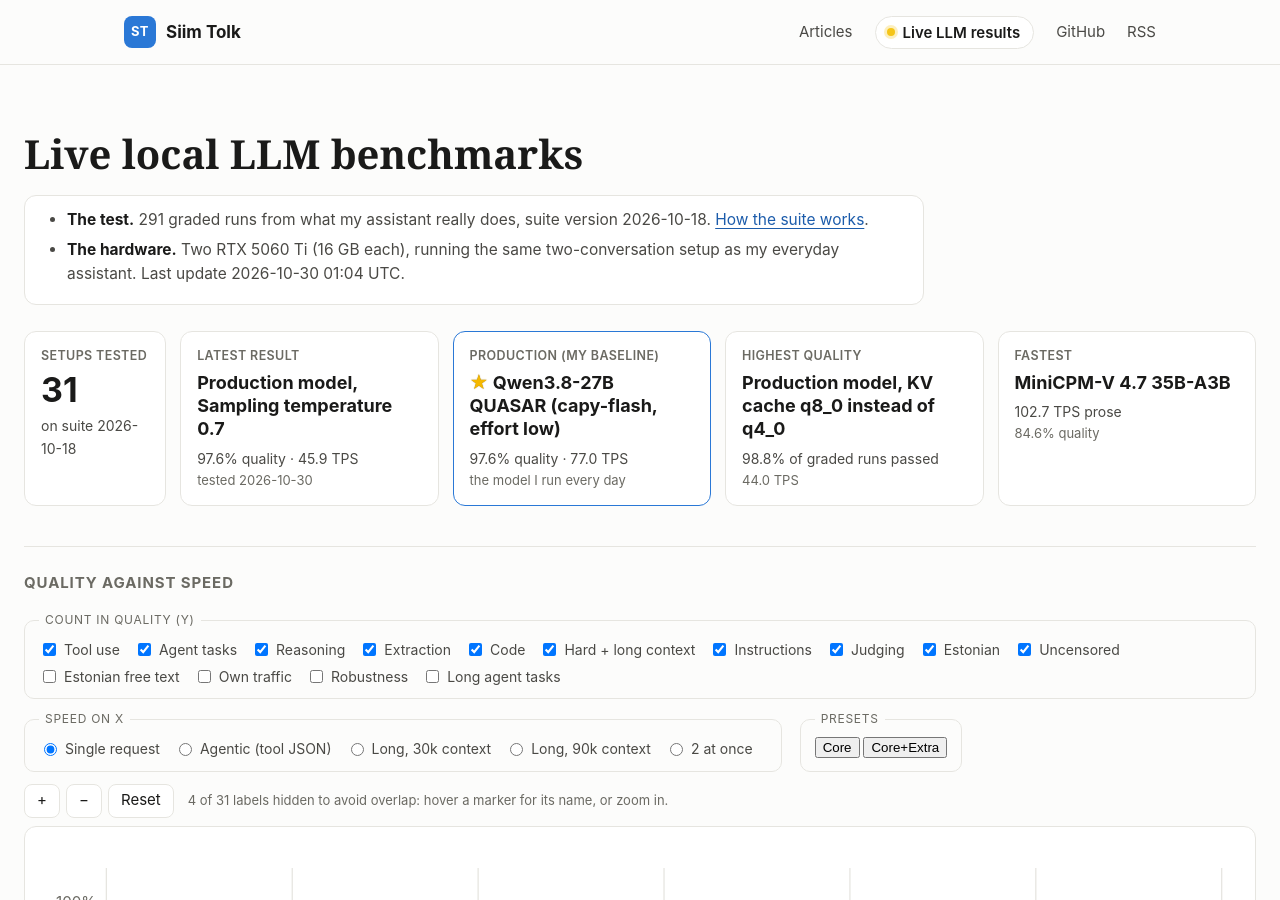
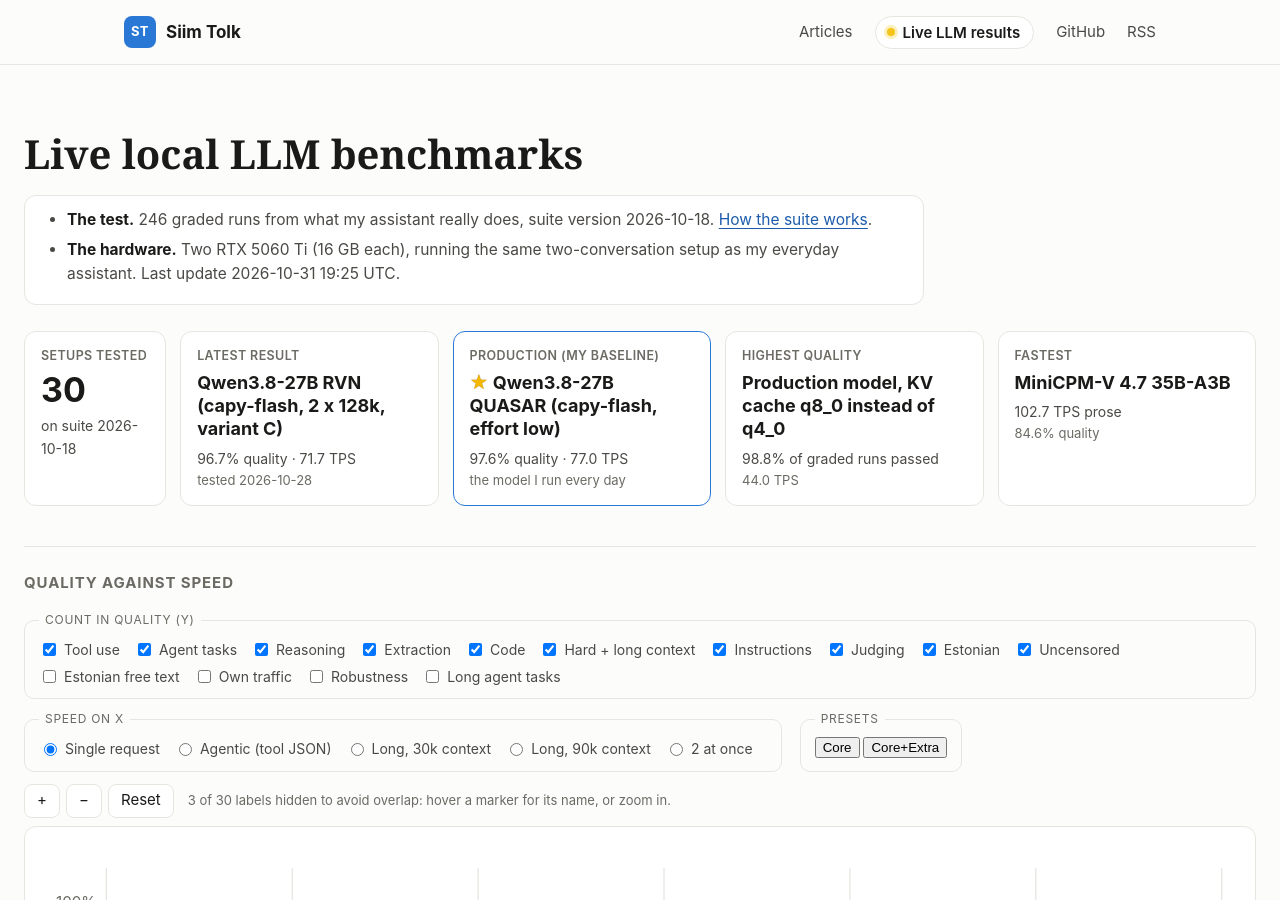
Before and after one commit to siimtolk/siimtolk.github.io, a Jekyll site: the page built from results/index.html, in a window 1280 px wide and 900 px high. Built offline with Jekyll 4.4.1, drawn with Linux system fonts in a browser that asks for light colours; some of the changed lines change nothing that is shown; some of the changed text lies outside the part shown.

Commit message:
Live results: capy-flash · Qwen3.8-27B RVN (2 x 128k, variant C) · NVFP4 (variant C, from BF16) · Heretic ARA · 0bserverx, 30 setups on suite 2026-10-18

```diff
--- a/_data/results.json
+++ b/_data/results.json
@@ -1,108 +1,10 @@
 {
- "generated": "2026-10-30 01:04 UTC",
+ "generated": "2026-10-31 19:25 UTC",
  "suite": "2026-10-18",
- "graded_cases": 291,
+ "graded_cases": 246,
  "older_suite_runs": 0,
  "production": "capy-qwen3.8-27b-quasar-nvfp4_capy0.7.4_tp2_efflow",
  "models": [
-  {
-   "key": "exp-20261030-temp",
-   "label": "exp-20261030-temp-07",
-   "url": "https://huggingface.co/0bserverx/Qwen3.8-27B-Heretic-Abliterated-Uncensored-GGUF",
-   "name": "Production model, Sampling temperature 0.7",
-   "short": "Production model, Sampling temperature 0.7",
-   "title": "Production model, Sampling temperature 0.7",
-   "backend": "llama.cpp",
-   "traits": "",
-   "kind": "other",
-   "detail": "",
-   "sections": {
-    "tools": [
-     42,
-     42
-    ],
-    "agent": [
-     46,
-     48
-    ],
-    "reason": [
-     30,
-     30
-    ],
-    "extract": [
-     15,
-     15
-    ],
-    "code": [
-     22,
-     24
-    ],
-    "hard": [
-     47,
-     48
-    ],
-    "instruct": [
-     20,
-     21
-    ],
-    "judge": [
-     18,
-     18
-    ]
-   },
-   "date": "2026-10-30",
-   "started": "2026-10-30 01:12:16",
-   "production": false,
-   "graded": [
-    240,
-    246
-   ],
-   "pct": 97.6,
-   "graded_all": [
-    355,
-    378
-   ],
-   "pct_all": 93.9,
-   "estonian": [
-    39,
-    45
-   ],
-   "uncensored": [
-    11,
-    11
-   ],
-   "nothink": null,
-   "extra": {
-    "estonian_free": [
-     33,
-     39
-    ],
-    "robust": [
-     63,
-     72
-    ],
-    "longagent": [
-     19,
-     21
-    ]
-   },
-   "own_traffic": null,
-   "own_traffic_parts": {},
-   "section_versions": {
-    "estonian_free": "v1",
-    "robust": "v1",
-    "longagent": "v1"
-   },
-   "minutes": 87.3,
-   "prose": 45.9,
-   "tool_json": 66.6,
-   "prompt_30k": 1221.2,
-   "parallel": 68.2,
-   "followup_ttft": 1.15,
-   "decode_30k": 40.9,
-   "decode_90k": 25.6,
-   "latest": true
-  },
   {
    "key": "exp-20261027-capy-rvn-nvfp4-c",
    "label": "exp-20261027-capy-rvn-nvfp4-c",
```
